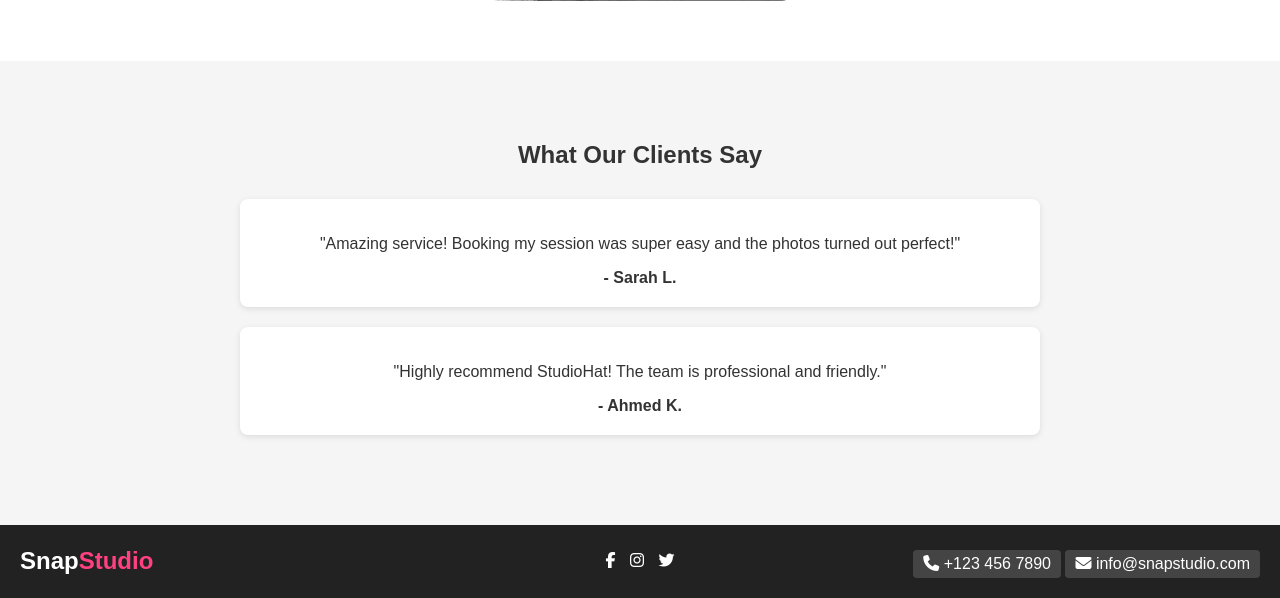
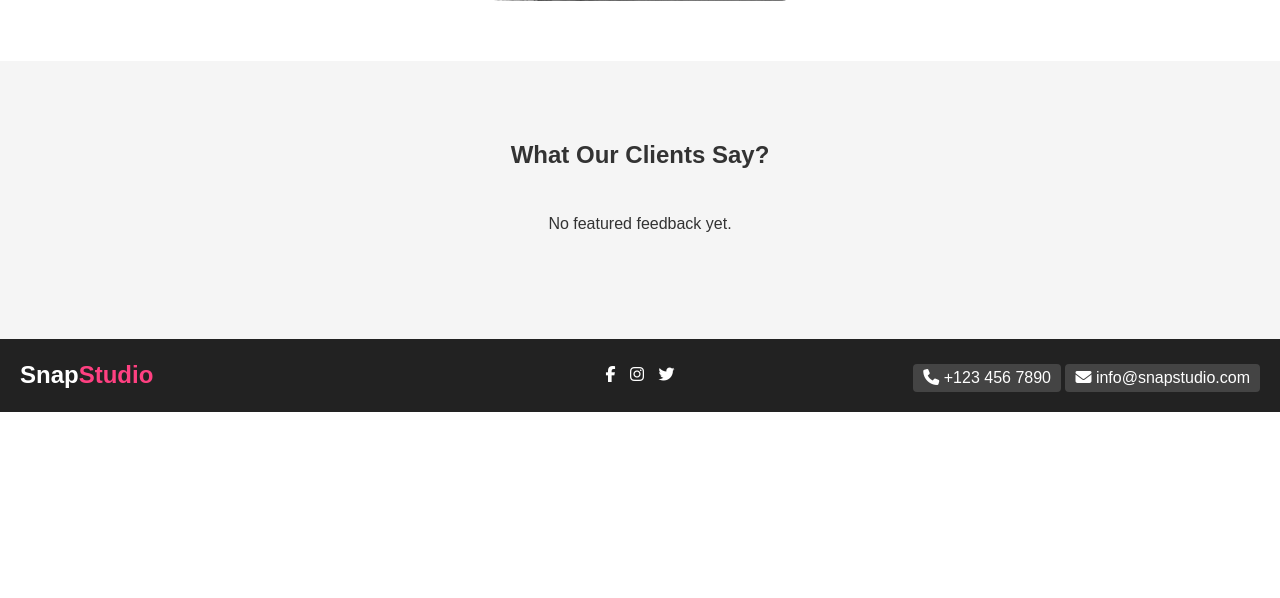
Before and after one commit to ayah3mad/snapstudio-booking, a Django app: page / in a window 1280 px wide. Shown: the part 1793-2391 px from the top of the page. After the commit the page ends 2205 px from the top, so only its background shows below. Run offline with Django 5.2, Linux system fonts and the light colour scheme.

Commit message:
Add featured feedback section to homepage

```diff
--- a/studio_app/templates/home.html
+++ b/studio_app/templates/home.html
@@ -36,17 +36,21 @@
 
 <!-- Feedback / Testimonials Section -->
 <section style="background-color:#f5f5f5; padding:60px 20px; text-align:center;">
-    <h2>What Our Clients Say</h2>
+    <h2>What Our Clients Say?</h2>
     <div style="max-width:800px; margin:30px auto; display:flex; flex-direction:column; gap:20px;">
+
+        {% for fb in featured_feedbacks %}
         <div style="background-color:#fff; padding:20px; border-radius:8px; box-shadow:0 2px 6px rgba(0,0,0,0.1);">
-            <p>"Amazing service! Booking my session was super easy and the photos turned out perfect!"</p>
-            <strong>- Sarah L.</strong>
+            <p>"{{ fb.comment }}"</p>
+            <strong>- {{ fb.user.username }}</strong><br>
+            <small>Service: {{ fb.booking.service.name }}</small>
         </div>
-        <div style="background-color:#fff; padding:20px; border-radius:8px; box-shadow:0 2px 6px rgba(0,0,0,0.1);">
-            <p>"Highly recommend StudioHat! The team is professional and friendly."</p>
-            <strong>- Ahmed K.</strong>
-        </div>
+        {% empty %}
+        <p>No featured feedback yet.</p>
+        {% endfor %}
+
     </div>
 </section>
 
+
 {% endblock %}
```
